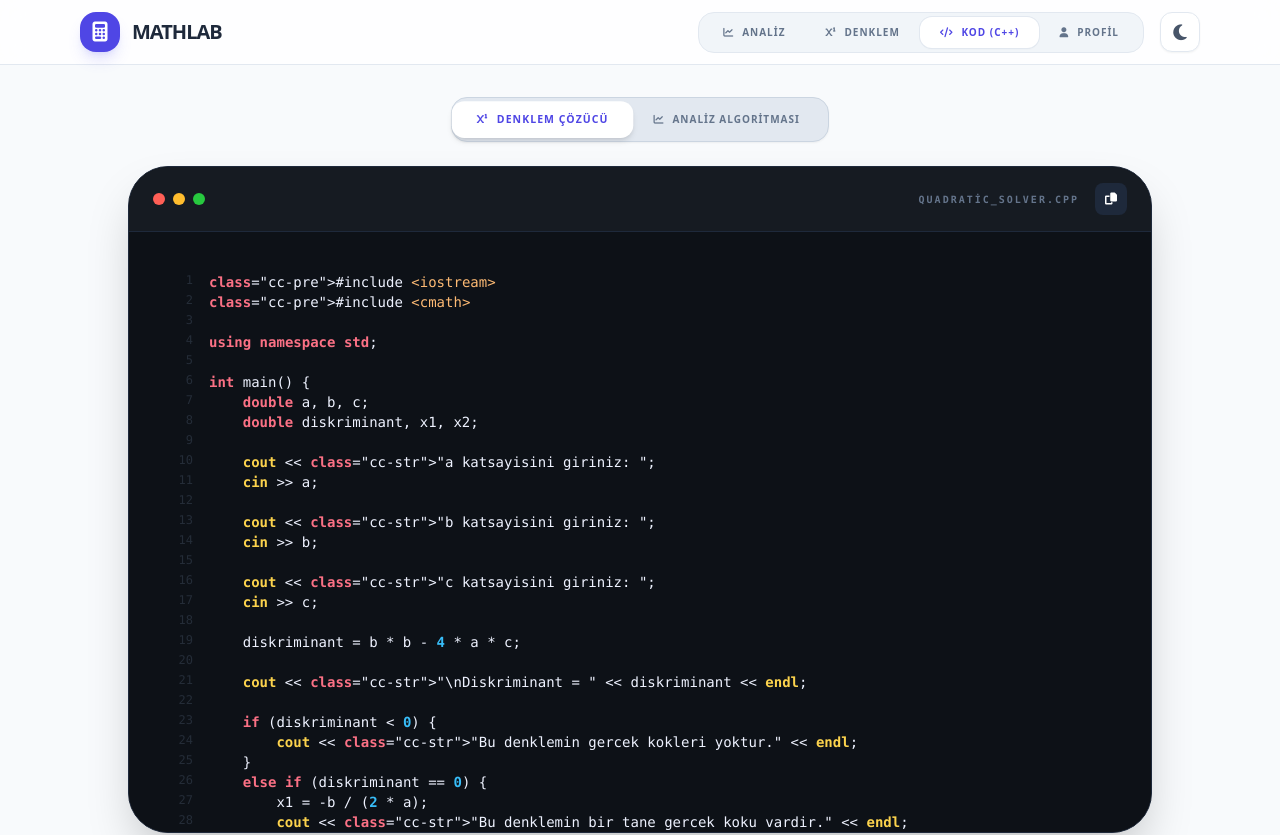
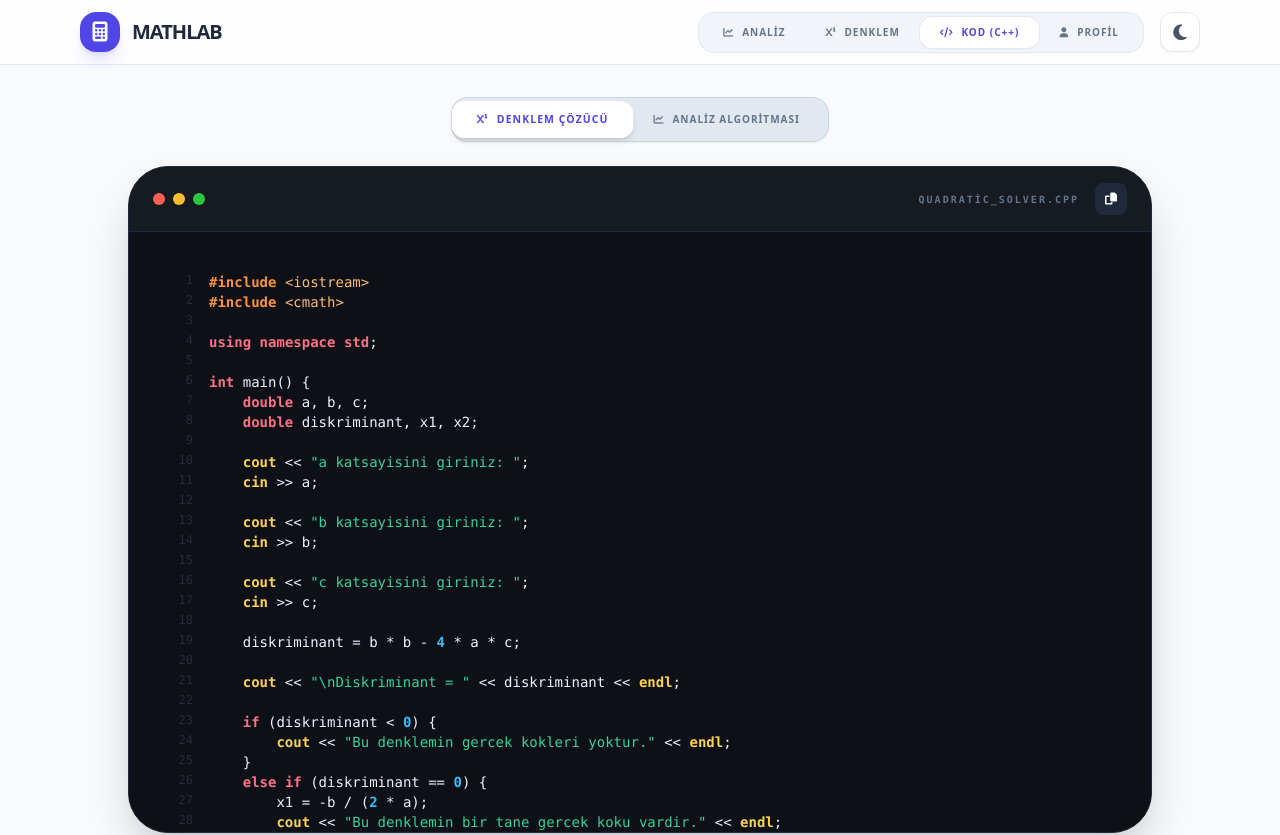
Before and after one commit to codebyzplatform-hub/matem, a React (Vite) app: page /#/kod in a window 1280 px wide. Shown: the top 835 px of the page. Built offline with nearby package versions, Linux system fonts and the light colour scheme.

Commit message:
feat(SourceCodeView): Improve code highlighting logic
Refactored the `highlightCode` function to properly escape HTML characters before applying syntax highlighting. This prevents unintended rendering issues and ensures accurate code display. Removed `useEffect` as it was not being used.

```diff
--- a/components/SourceCodeView.tsx
+++ b/components/SourceCodeView.tsx
@@ -1,5 +1,5 @@
 
-import React, { useState, useEffect } from 'react';
+import React, { useState } from 'react';
 import { useSearchParams } from 'react-router-dom';
 
 const SourceCodeView: React.FC = () => {
@@ -117,42 +117,31 @@ int main() {
 
   const highlightCode = (code: string) => {
     return code.split('\n').map((line, i) => {
+      // Önce HTML karakterlerini kaçıralım
       let escaped = line
         .replace(/&/g, '&amp;')
         .replace(/</g, '&lt;')
         .replace(/>/g, '&gt;');
 
-      // Özel belirteçler kullanarak çakışmaları önlüyoruz
-      let h = escaped;
+      // Tek geçişli (Single-pass) renklendirme için Regex
+      // Gruplar: 1: Yorum, 2: String, 3: Preprocessor, 4: Library, 5: Keywords, 6: Functions, 7: Numbers
+      const masterRegex = /(\/\/.*)|(&quot;.*?&quot;|\".*?\")|(#\w+)|(&lt;[a-zA-Z0-9_.]+&gt;)|(\b(?:int|double|float|char|void|bool|long|short|unsigned|signed|const|static|extern|auto|register|volatile|struct|class|enum|union|typedef|if|else|switch|case|default|for|do|while|break|continue|goto|return|sizeof|typeid|typename|using|namespace|inline|virtual|friend|explicit|mutable|template|try|catch|throw|new|delete|operator|this|public|protected|private|std|vector|algorithm)\b)|(\b(?:cout|cin|endl|Math|pow|abs|sqrt|push_back|size|begin|end|sort|max|min)\b)|(\b\d+(?:\.\d+)?\b)/g;
 
-      // 1. Strings
-      h = h.replace(/(&quot;.*?&quot;|\".*?\")/g, '<span class="cc-str">$1</span>');
-
-      // 2. Preprocessor
-      h = h.replace(/(#include|#define|#if|#else|#elif|#endif|#pragma)/g, '<span class="cc-pre">$1</span>');
-
-      // 3. Keywords
-      h = h.replace(/\b(int|double|float|char|void|bool|long|short|unsigned|signed|const|static|extern|auto|register|volatile|struct|class|enum|union|typedef|if|else|switch|case|default|for|do|while|break|continue|goto|return|sizeof|typeid|typename|using|namespace|inline|virtual|friend|explicit|mutable|template|try|catch|throw|new|delete|operator|this|public|protected|private|std|vector|algorithm)\b/g,
-        '<span class="cc-key">$1</span>');
-
-      // 4. Numbers (Harf içermeyen, sadece rakam olanları yakala - HTML tag içindekilere dokunma)
-      // Bu regex sadece kelime sınırları içindeki sayıları hedef alır
-      h = h.replace(/\b(\d+(\.\d+)?)\b(?![^<]*>)/g, '<span class="cc-num">$1</span>');
-
-      // 5. IO & Functions
-      h = h.replace(/\b(cout|cin|endl|Math|pow|abs|sqrt|push_back|size|begin|end|sort|max|min)\b/g,
-        '<span class="cc-func">$1</span>');
-
-      // 6. Comments
-      h = h.replace(/(\/\/.*)/g, '<span class="cc-com">$1</span>');
-
-      // 7. Library Names
-      h = h.replace(/(&lt;[a-zA-Z0-9_.]+&gt;)/g, '<span class="cc-lib">$1</span>');
+      const highlighted = escaped.replace(masterRegex, (match, m1, m2, m3, m4, m5, m6, m7) => {
+        if (m1) return `<span class="cc-com">${match}</span>`;
+        if (m2) return `<span class="cc-str">${match}</span>`;
+        if (m3) return `<span class="cc-pre">${match}</span>`;
+        if (m4) return `<span class="cc-lib">${match}</span>`;
+        if (m5) return `<span class="cc-key">${match}</span>`;
+        if (m6) return `<span class="cc-func">${match}</span>`;
+        if (m7) return `<span class="cc-num">${match}</span>`;
+        return match;
+      });
 
       return (
         <div key={i} className="flex group">
           <span className="w-10 text-slate-600 select-none opacity-40 text-right pr-4 text-[10px] md:text-xs font-mono">{i + 1}</span>
-          <span className="flex-1 whitespace-pre font-mono text-[11px] md:text-sm" dangerouslySetInnerHTML={{ __html: h || ' ' }} />
+          <span className="flex-1 whitespace-pre font-mono text-[11px] md:text-sm" dangerouslySetInnerHTML={{ __html: highlighted || ' ' }} />
         </div>
       );
     });
```
